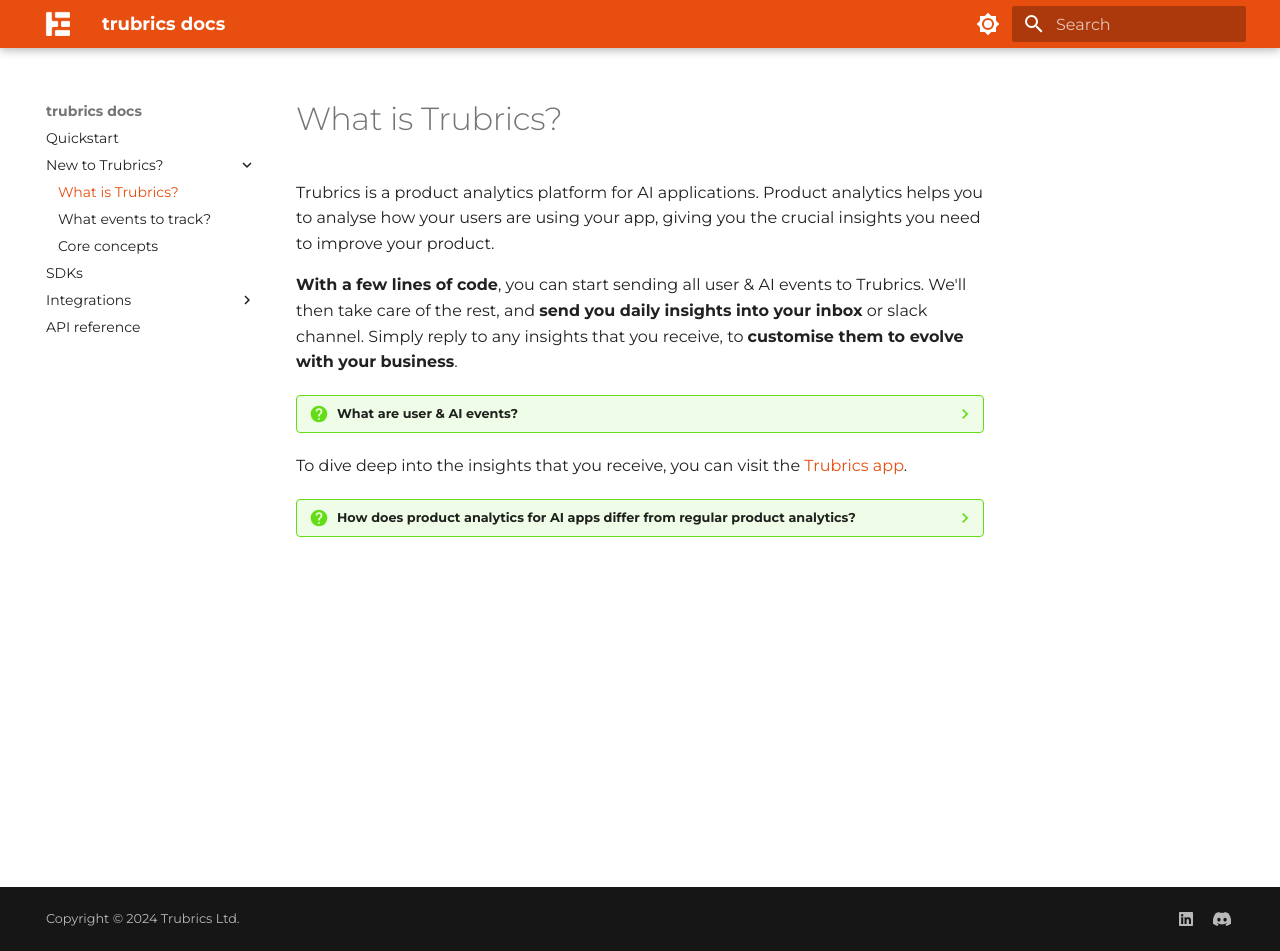
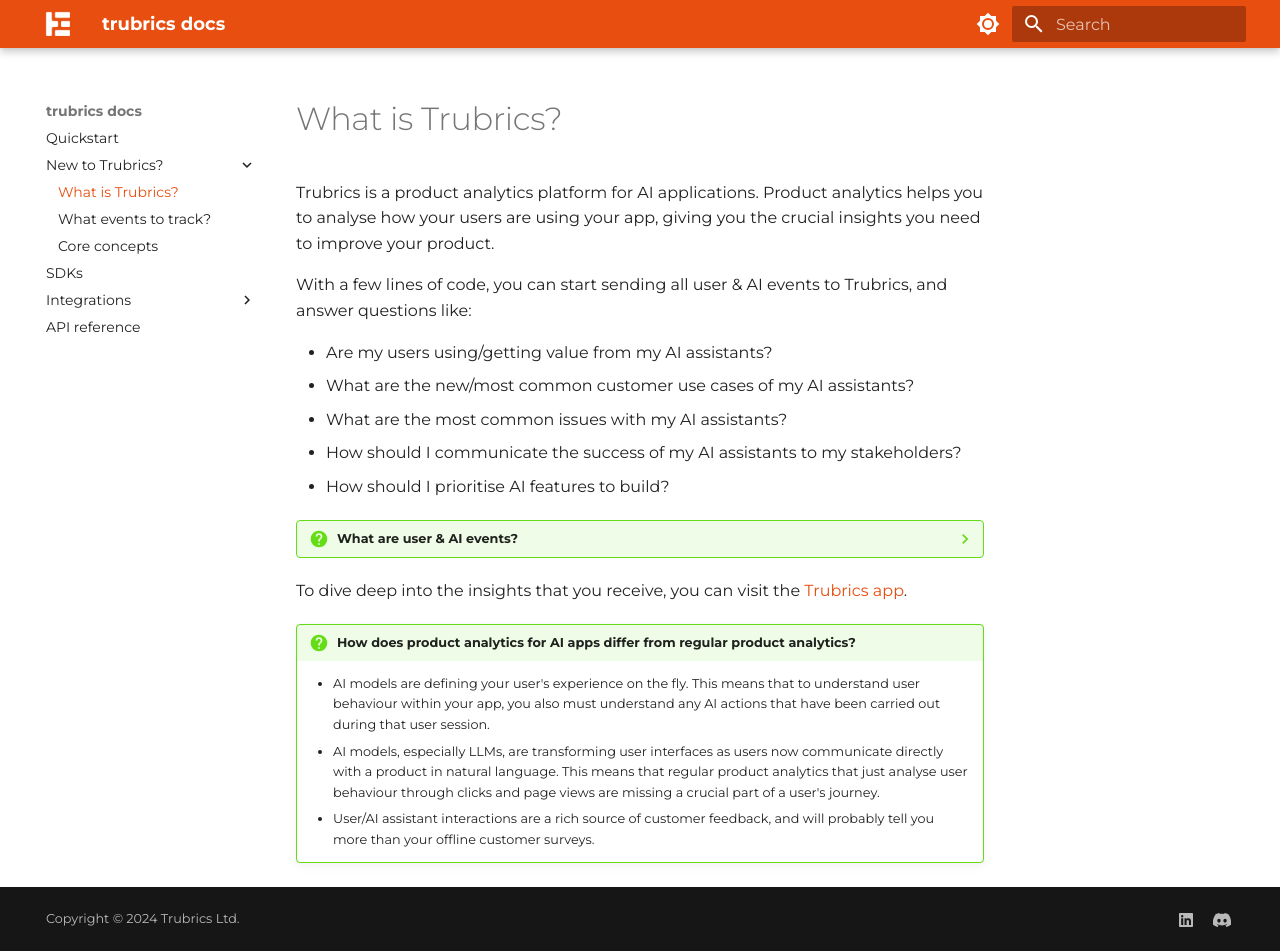
Before and after one commit to trubrics/trubrics-docs, an MkDocs documentation site: the page built from docs/new_to_trubrics/what_is_trubrics.md, in a window 1280 px wide and 951 px high. Built offline with MkDocs 1.6.1 and Material for MkDocs 9.7.7, drawn with Linux system fonts in a browser that asks for light colours.

Commit message:
update what is trubrics

```diff
--- a/docs/new_to_trubrics/what_is_trubrics.md
+++ b/docs/new_to_trubrics/what_is_trubrics.md
@@ -1,6 +1,12 @@
 Trubrics is a product analytics platform for AI applications. Product analytics helps you to analyse how your users are using your app, giving you the crucial insights you need to improve your product.
 
-**With a few lines of code**, you can start sending all user & AI events to Trubrics. We'll then take care of the rest, and **send you daily insights into your inbox** or slack channel. Simply reply to any insights that you receive, to **customise them to evolve with your business**.
+With a few lines of code, you can start sending all user & AI events to Trubrics, and answer questions like:
+
+- Are my users using/getting value from my AI assistants?
+- What are the new/most common customer use cases of my AI assistants?
+- What are the most common issues with my AI assistants?
+- How should I communicate the success of my AI assistants to my stakeholders?
+- How should I prioritise AI features to build?
 
 ??? question "What are user & AI events?"
     User events can be any user click in your app, or a message to your AI assistant. AI events can be the response of an AI assistant, or any action carried out by the AI, such as a database query.
@@ -8,7 +14,7 @@
 To dive deep into the insights that you receive, you can visit the [Trubrics app](https://app.trubrics.com).
 
 
-??? question "How does product analytics for AI apps differ from regular product analytics?"
+!!! question "How does product analytics for AI apps differ from regular product analytics?"
 
     - AI models are defining your user's experience on the fly. This means that to understand user behaviour within your app, you also must understand any AI actions that have been carried out during that user session.
     - AI models, especially LLMs, are transforming user interfaces as users now communicate directly with a product in natural language. This means that regular product analytics that just analyse user behaviour through clicks and page views are missing a crucial part of a user's journey.
```
